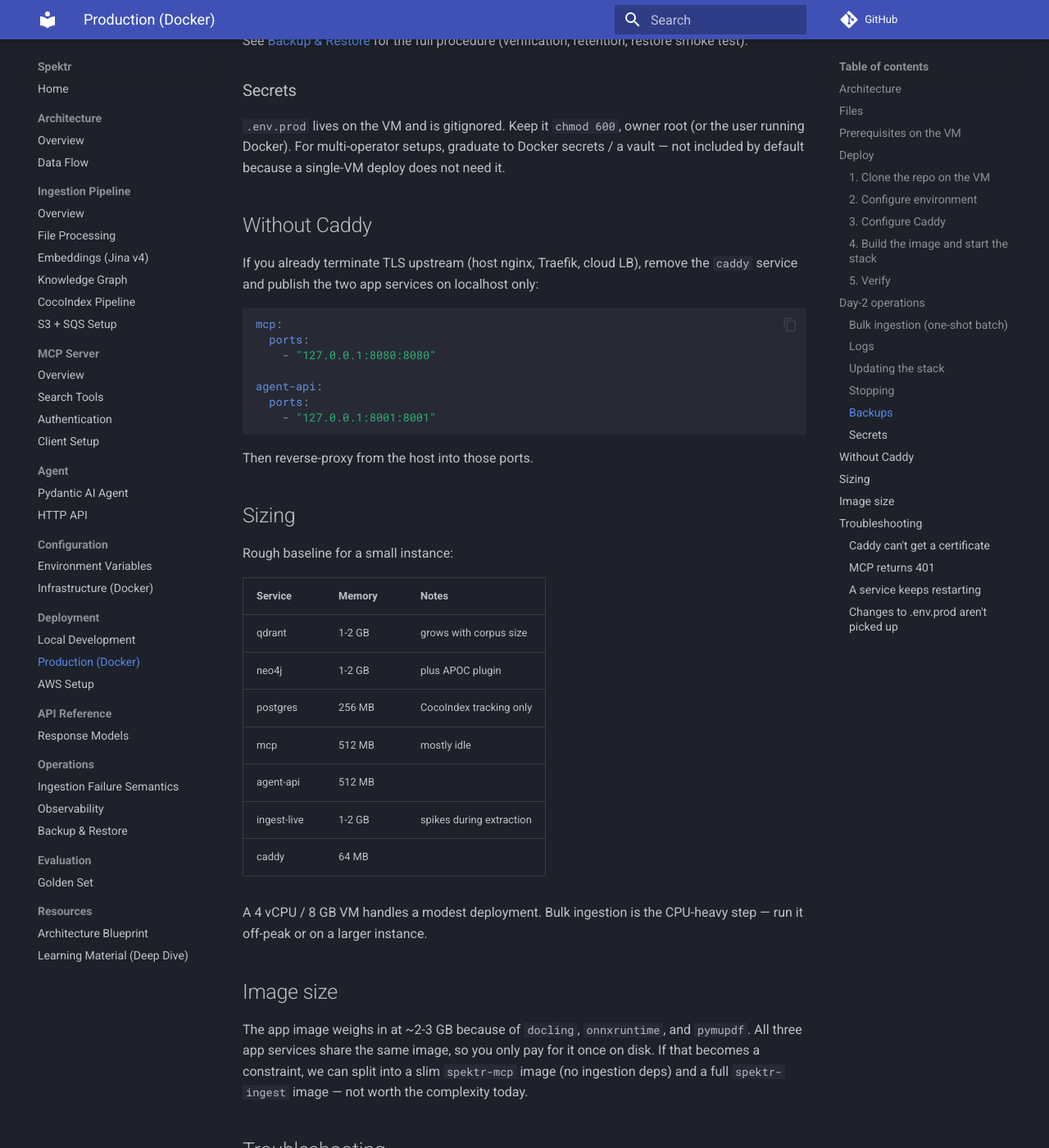
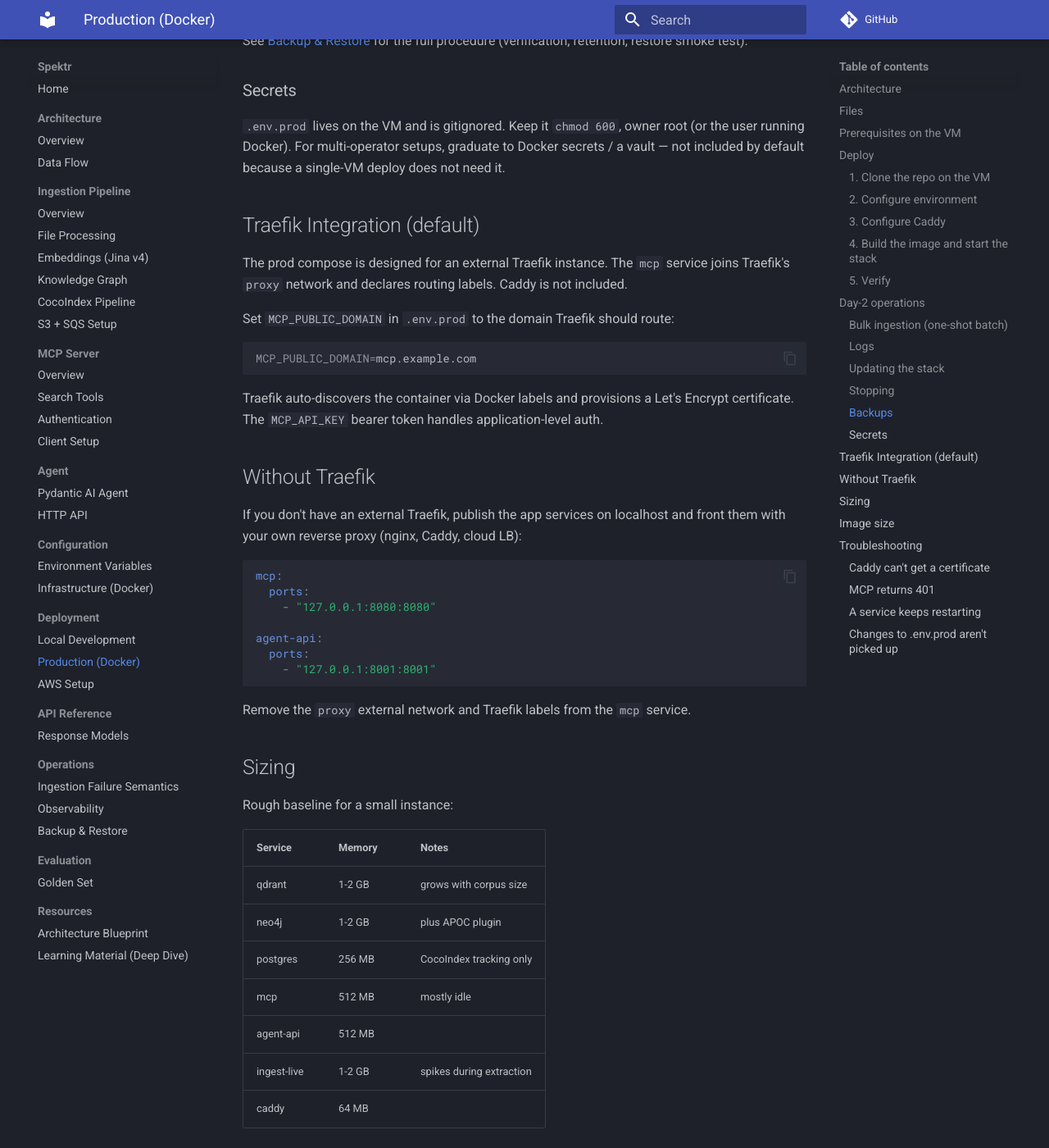
Before and after one commit to dollro/spektr, an MkDocs documentation site: the page built from docs/deployment/production.md, in a window 1280 px wide and 1400 px high, scrolled down 4560 px. Shown: the whole window at 82% size. Built offline with MkDocs 1.6.1 and Material for MkDocs 9.7.7, drawn with Linux system fonts in a browser that asks for light colours; comment, search, counter and statistics services are not loaded.

Commit message:
feat(deploy): wire MCP into external Traefik, drop Caddy
Replace the bundled Caddy reverse proxy with Traefik Docker labels on
the MCP service. Domain is injected via MCP_PUBLIC_DOMAIN env var so
the compose file stays generic and git-trackable.

- Add external `proxy` network + Traefik routing labels to `mcp` service
- Remove `caddy` service and its volumes
- Add MCP_PUBLIC_DOMAIN to .env.prod.example
- Fix stale CLAUDE.md: ingestion trigger (S3→SQS), MCP transport default
- Update production docs: Traefik as default, "Without Traefik" fallback

Co-Authored-By: Claude Opus 4.6 (1M context) <noreply@anthropic.com>

````diff
--- a/docs/deployment/production.md
+++ b/docs/deployment/production.md
@@ -184,9 +184,21 @@ See [Backup & Restore](../operations/backup-restore.md) for the full procedure (
 
 `.env.prod` lives on the VM and is gitignored. Keep it `chmod 600`, owner root (or the user running Docker). For multi-operator setups, graduate to Docker secrets / a vault — not included by default because a single-VM deploy does not need it.
 
-## Without Caddy
+## Traefik Integration (default)
 
-If you already terminate TLS upstream (host nginx, Traefik, cloud LB), remove the `caddy` service and publish the two app services on localhost only:
+The prod compose is designed for an external Traefik instance. The `mcp` service joins Traefik's `proxy` network and declares routing labels. Caddy is not included.
+
+Set `MCP_PUBLIC_DOMAIN` in `.env.prod` to the domain Traefik should route:
+
+```bash
+MCP_PUBLIC_DOMAIN=mcp.example.com
+```
+
+Traefik auto-discovers the container via Docker labels and provisions a Let's Encrypt certificate. The `MCP_API_KEY` bearer token handles application-level auth.
+
+## Without Traefik
+
+If you don't have an external Traefik, publish the app services on localhost and front them with your own reverse proxy (nginx, Caddy, cloud LB):
 
 ```yaml
 mcp:
@@ -198,7 +210,7 @@ agent-api:
     - "127.0.0.1:8001:8001"
 ```
 
-Then reverse-proxy from the host into those ports.
+Remove the `proxy` external network and Traefik labels from the `mcp` service.
 
 ## Sizing
 
````
Also changed, not shown: CLAUDE.md (+5 -4 lines), docker-compose.prod.yml (+26 -20 lines), 1 other file.
